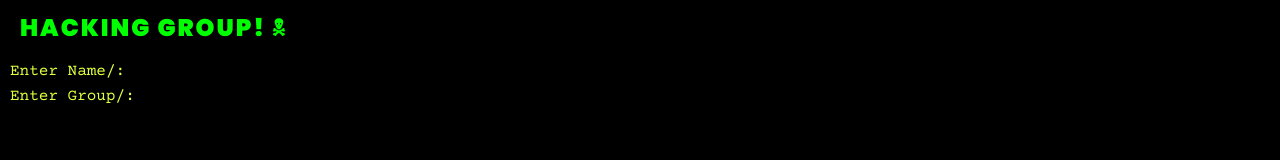
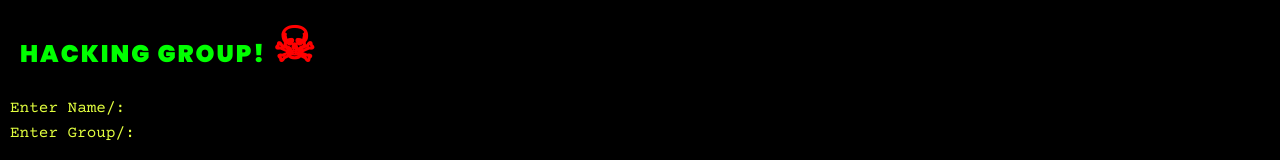
Before and after one commit to PrathamKumar14/Chaty, a React (Create React App) app: page / in a window 1280 px wide. Shown: the top 160 px of the page. Built offline with nearby package versions, Linux system fonts and the light colour scheme.

Commit message:
Fix: emoji

```diff
--- a/public/index.html
+++ b/public/index.html
@@ -4,6 +4,10 @@
     <meta charset="utf-8" />
     <meta name="viewport" content="width=device-width, initial-scale=1" />
     <link rel="icon" href="./hacker_101114.ico" />
+    <link
+      rel="stylesheet"
+      href="https://cdnjs.cloudflare.com/ajax/libs/font-awesome/4.7.0/css/font-awesome.min.css"
+    />
     <title>Chaty</title>
   </head>
   <body>
--- a/src/components/Home.css
+++ b/src/components/Home.css
@@ -18,6 +18,11 @@
   font-weight: bold;
   font-family: "Poppins", sans-serif;
   letter-spacing: 2px;
+}
+
+.emoji {
+  color: red;
+  font-size: 2em;
 }
 
 .input,
--- a/src/components/Home.jsx
+++ b/src/components/Home.jsx
@@ -9,7 +9,9 @@
 
   return (
     <div className="container">
-      <h2 className="heading">HACKING GROUP! 🕱</h2>
+      <h2 className="heading">
+        HACKING GROUP! <span className="emoji">&#9760;</span>
+      </h2>
       <form action="">
         <label>Enter Name/:</label>
         <input
```
